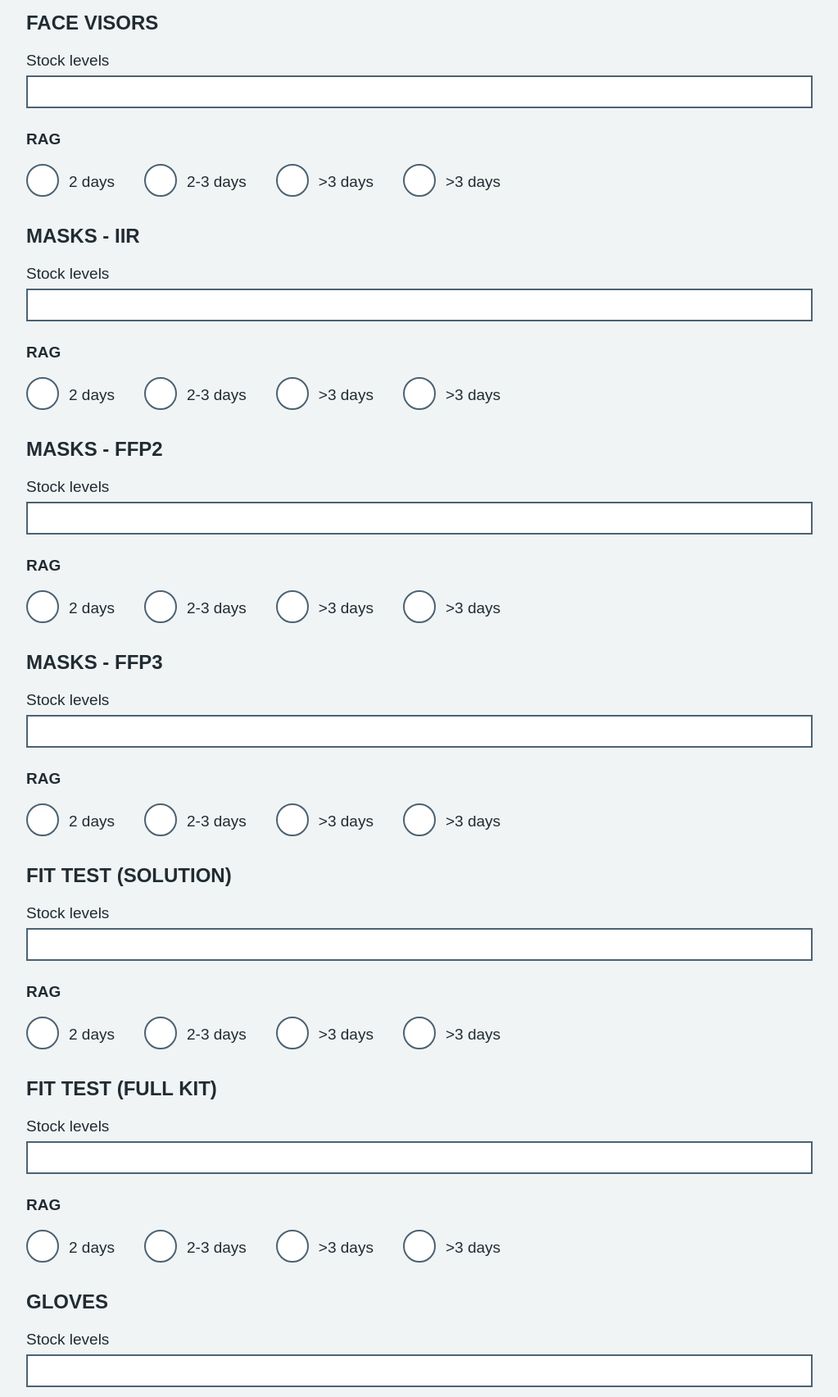
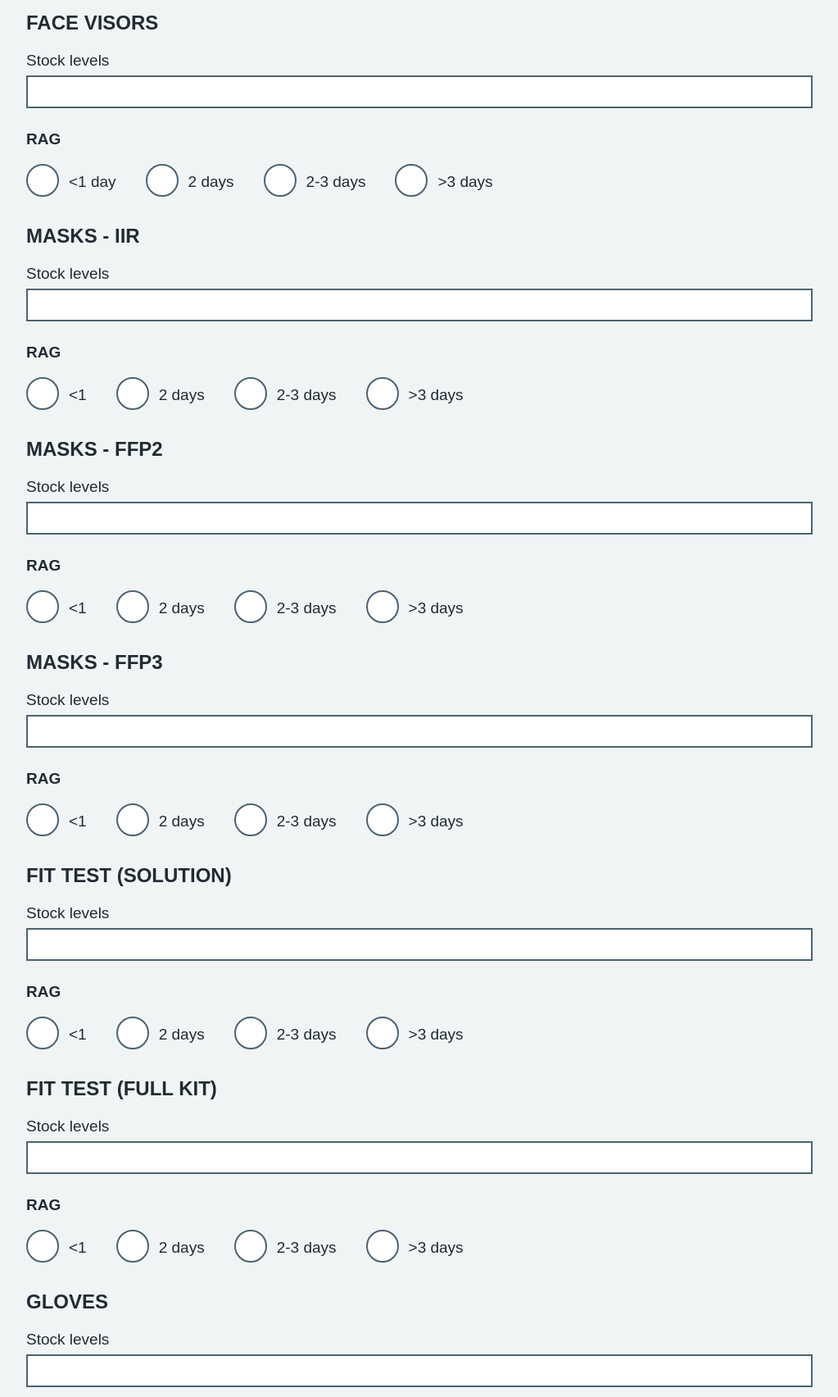
Before and after one commit to foundry4/ppe-inventory, a Flask app: template web/templates/ppe-inventory.html in a window 1280 px wide. Shown: the part 216-1920 px from the top of the page at 82% size, without its empty margins (128-1151 px from the left). Run offline with Flask 2, Linux system fonts and the light colour scheme; the template is opened without the code that fills it, so the values that code supplies are empty; some web fonts are replaced.

Commit message:
Updated ordering of stock level RAG and fixed label for less than one day.

```diff
--- a/web/templates/ppe-inventory.html
+++ b/web/templates/ppe-inventory.html
@@ -105,6 +105,12 @@
 
   <div class="nhsuk-radios nhsuk-radios--inline">
     <div class="nhsuk-radios__item">
+      <input class="nhsuk-radios__input" id="face-visors-1" type="radio" name="face-visors-rag" value="one-or-less">
+      <label class="nhsuk-label nhsuk-radios__label" for="face-visors-1">
+        &lt;1 day
+      </label>
+    </div>
+    <div class="nhsuk-radios__item">
       <input class="nhsuk-radios__input" id="face-visors-2" type="radio" name="face-visors-rag" value="two">
       <label class="nhsuk-label nhsuk-radios__label" for="face-visors-2">
         2 days
@@ -119,13 +125,7 @@
     <div class="nhsuk-radios__item">
       <input class="nhsuk-radios__input" id="face-visors-3" type="radio" name="face-visors-rag" value="three-plus">
       <label class="nhsuk-label nhsuk-radios__label" for="face-visors-3">
-        >3 days
-      </label>
-    </div>
-    <div class="nhsuk-radios__item">
-      <input class="nhsuk-radios__input" id="face-visors-1" type="radio" name="face-visors-rag" value="one-or-less">
-      <label class="nhsuk-label nhsuk-radios__label" for="face-visors-1">
-        >3 days
+        &gt;3 days
       </label>
     </div>
   </div>
@@ -163,6 +163,12 @@
 
   <div class="nhsuk-radios nhsuk-radios--inline">
     <div class="nhsuk-radios__item">
+      <input class="nhsuk-radios__input" id="masks-iir-1" type="radio" name="masks-iir-rag" value="one-or-less">
+      <label class="nhsuk-label nhsuk-radios__label" for="masks-iir-1">
+        &lt;1
+      </label>
+    </div>
+    <div class="nhsuk-radios__item">
       <input class="nhsuk-radios__input" id="masks-iir-2" type="radio" name="masks-iir-rag" value="two">
       <label class="nhsuk-label nhsuk-radios__label" for="masks-iir-2">
         2 days
@@ -177,13 +183,7 @@
     <div class="nhsuk-radios__item">
       <input class="nhsuk-radios__input" id="masks-iir-3" type="radio" name="masks-iir-rag" value="three-plus">
       <label class="nhsuk-label nhsuk-radios__label" for="masks-iir-3">
-        >3 days
-      </label>
-    </div>
-    <div class="nhsuk-radios__item">
-      <input class="nhsuk-radios__input" id="masks-iir-1" type="radio" name="masks-iir-rag" value="one-or-less">
-      <label class="nhsuk-label nhsuk-radios__label" for="masks-iir-1">
-        >3 days
+        &gt;3 days
       </label>
     </div>
   </div>
@@ -222,6 +222,12 @@
 
   <div class="nhsuk-radios nhsuk-radios--inline">
     <div class="nhsuk-radios__item">
+      <input class="nhsuk-radios__input" id="masks-ffp2-1" type="radio" name="masks-ffp2-rag" value="one-or-less">
+      <label class="nhsuk-label nhsuk-radios__label" for="masks-ffp2-1">
+        &lt;1
+      </label>
+    </div>
+    <div class="nhsuk-radios__item">
       <input class="nhsuk-radios__input" id="masks-ffp2-2" type="radio" name="masks-ffp2-rag" value="two">
       <label class="nhsuk-label nhsuk-radios__label" for="masks-ffp2-2">
         2 days
@@ -236,13 +242,7 @@
     <div class="nhsuk-radios__item">
       <input class="nhsuk-radios__input" id="masks-ffp2-3" type="radio" name="masks-ffp2-rag" value="three-plus">
       <label class="nhsuk-label nhsuk-radios__label" for="masks-ffp2-3">
-        >3 days
-      </label>
-    </div>
-    <div class="nhsuk-radios__item">
-      <input class="nhsuk-radios__input" id="masks-ffp2-1" type="radio" name="masks-ffp2-rag" value="one-or-less">
-      <label class="nhsuk-label nhsuk-radios__label" for="masks-ffp2-1">
-        >3 days
+        &gt;3 days
       </label>
     </div>
   </div>
@@ -280,6 +280,12 @@
 
   <div class="nhsuk-radios nhsuk-radios--inline">
     <div class="nhsuk-radios__item">
+      <input class="nhsuk-radios__input" id="masks-ffp3-1" type="radio" name="masks-ffp3-rag" value="one-or-less">
+      <label class="nhsuk-label nhsuk-radios__label" for="masks-ffp3-1">
+        &lt;1
+      </label>
+    </div>
+    <div class="nhsuk-radios__item">
       <input class="nhsuk-radios__input" id="masks-ffp3-2" type="radio" name="masks-ffp3-rag" value="two">
       <label class="nhsuk-label nhsuk-radios__label" for="masks-ffp3-2">
         2 days
@@ -294,13 +300,7 @@
     <div class="nhsuk-radios__item">
       <input class="nhsuk-radios__input" id="masks-ffp3-3" type="radio" name="masks-ffp3-rag" value="three-plus">
       <label class="nhsuk-label nhsuk-radios__label" for="masks-ffp3-3">
-        >3 days
-      </label>
-    </div>
-    <div class="nhsuk-radios__item">
-      <input class="nhsuk-radios__input" id="masks-ffp3-1" type="radio" name="masks-ffp3-rag" value="one-or-less">
-      <label class="nhsuk-label nhsuk-radios__label" for="masks-ffp3-1">
-        >3 days
+        &gt;3 days
       </label>
     </div>
   </div>
@@ -339,6 +339,12 @@
 
   <div class="nhsuk-radios nhsuk-radios--inline">
     <div class="nhsuk-radios__item">
+      <input class="nhsuk-radios__input" id="fit-test-solution-1" type="radio" name="fit-test-solution-rag" value="one-or-less">
+      <label class="nhsuk-label nhsuk-radios__label" for="fit-test-solution-1">
+        &lt;1
+      </label>
+    </div>
+    <div class="nhsuk-radios__item">
       <input class="nhsuk-radios__input" id="fit-test-solution-2" type="radio" name="fit-test-solution-rag" value="two">
       <label class="nhsuk-label nhsuk-radios__label" for="fit-test-solution-2">
         2 days
@@ -353,13 +359,7 @@
     <div class="nhsuk-radios__item">
       <input class="nhsuk-radios__input" id="fit-test-solution-3" type="radio" name="fit-test-solution-rag" value="three-plus">
       <label class="nhsuk-label nhsuk-radios__label" for="fit-test-solution-3">
-        >3 days
-      </label>
-    </div>
-    <div class="nhsuk-radios__item">
-      <input class="nhsuk-radios__input" id="fit-test-solution-1" type="radio" name="fit-test-solution-rag" value="one-or-less">
-      <label class="nhsuk-label nhsuk-radios__label" for="fit-test-solution-1">
-        >3 days
+        &gt;3 days
       </label>
     </div>
   </div>
@@ -398,6 +398,12 @@
 
   <div class="nhsuk-radios nhsuk-radios--inline">
     <div class="nhsuk-radios__item">
+      <input class="nhsuk-radios__input" id="fit-test-fullkit-1" type="radio" name="fit-test-fullkit-rag" value="one-or-less">
+      <label class="nhsuk-label nhsuk-radios__label" for="fit-test-fullkit-1">
+        &lt;1
+      </label>
+    </div>
+    <div class="nhsuk-radios__item">
       <input class="nhsuk-radios__input" id="fit-test-fullkit-2" type="radio" name="fit-test-fullkit-rag" value="two">
       <label class="nhsuk-label nhsuk-radios__label" for="fit-test-fullkit-2">
         2 days
@@ -412,13 +418,7 @@
     <div class="nhsuk-radios__item">
       <input class="nhsuk-radios__input" id="fit-test-fullkit-3" type="radio" name="fit-test-fullkit-rag" value="three-plus">
       <label class="nhsuk-label nhsuk-radios__label" for="fit-test-fullkit-3">
-        >3 days
-      </label>
-    </div>
-    <div class="nhsuk-radios__item">
-      <input class="nhsuk-radios__input" id="fit-test-fullkit-1" type="radio" name="fit-test-fullkit-rag" value="one-or-less">
-      <label class="nhsuk-label nhsuk-radios__label" for="fit-test-fullkit-1">
-        >3 days
+        &gt;3 days
       </label>
     </div>
   </div>
@@ -458,6 +458,12 @@
 
   <div class="nhsuk-radios nhsuk-radios--inline">
     <div class="nhsuk-radios__item">
+      <input class="nhsuk-radios__input" id="gloves-1" type="radio" name="gloves-rag" value="one-or-less">
+      <label class="nhsuk-label nhsuk-radios__label" for="gloves-1">
+        &lt;1
+      </label>
+    </div>
+    <div class="nhsuk-radios__item">
       <input class="nhsuk-radios__input" id="gloves-2" type="radio" name="gloves-rag" value="two">
       <label class="nhsuk-label nhsuk-radios__label" for="gloves-2">
         2 days
@@ -472,13 +478,7 @@
     <div class="nhsuk-radios__item">
       <input class="nhsuk-radios__input" id="gloves-3" type="radio" name="gloves-rag" value="three-plus">
       <label class="nhsuk-label nhsuk-radios__label" for="gloves-3">
-        >3 days
-      </label>
-    </div>
-    <div class="nhsuk-radios__item">
-      <input class="nhsuk-radios__input" id="gloves-1" type="radio" name="gloves-rag" value="one-or-less">
-      <label class="nhsuk-label nhsuk-radios__label" for="gloves-1">
-        >3 days
+        &gt;3 days
       </label>
     </div>
   </div>
@@ -517,6 +517,12 @@
 
   <div class="nhsuk-radios nhsuk-radios--inline">
     <div class="nhsuk-radios__item">
+      <input class="nhsuk-radios__input" id="gowns-1" type="radio" name="gowns-rag" value="one-or-less">
+      <label class="nhsuk-label nhsuk-radios__label" for="gowns-1">
+        &lt;1
+      </label>
+    </div>
+    <div class="nhsuk-radios__item">
       <input class="nhsuk-radios__input" id="gowns-2" type="radio" name="gowns-rag" value="two">
       <label class="nhsuk-label nhsuk-radios__label" for="gowns-2">
         2 days
@@ -531,13 +537,7 @@
     <div class="nhsuk-radios__item">
       <input class="nhsuk-radios__input" id="gowns-3" type="radio" name="gowns-rag" value="three-plus">
       <label class="nhsuk-label nhsuk-radios__label" for="gowns-3">
-        >3 days
-      </label>
-    </div>
-    <div class="nhsuk-radios__item">
-      <input class="nhsuk-radios__input" id="gowns-1" type="radio" name="gowns-rag" value="one-or-less">
-      <label class="nhsuk-label nhsuk-radios__label" for="gowns-1">
-        >3 days
+        &gt;3 days
       </label>
     </div>
   </div>
@@ -575,6 +575,12 @@
 
   <div class="nhsuk-radios nhsuk-radios--inline">
     <div class="nhsuk-radios__item">
+      <input class="nhsuk-radios__input" id="hand-hygiene-1" type="radio" name="hand-hygiene-rag" value="one-or-less">
+      <label class="nhsuk-label nhsuk-radios__label" for="hand-hygiene-1">
+        &lt;1
+      </label>
+    </div>
+    <div class="nhsuk-radios__item">
       <input class="nhsuk-radios__input" id="hand-hygiene-2" type="radio" name="hand-hygiene-rag" value="two">
       <label class="nhsuk-label nhsuk-radios__label" for="hand-hygiene-2">
         2 days
@@ -589,13 +595,7 @@
     <div class="nhsuk-radios__item">
       <input class="nhsuk-radios__input" id="hand-hygiene-3" type="radio" name="hand-hygiene-rag" value="three-plus">
       <label class="nhsuk-label nhsuk-radios__label" for="hand-hygiene-3">
-        >3 days
-      </label>
-    </div>
-    <div class="nhsuk-radios__item">
-      <input class="nhsuk-radios__input" id="hand-hygiene-1" type="radio" name="hand-hygiene-rag" value="one-or-less">
-      <label class="nhsuk-label nhsuk-radios__label" for="hand-hygiene-1">
-        >3 days
+        &gt;3 days
       </label>
     </div>
   </div>
@@ -632,6 +632,12 @@
 
   <div class="nhsuk-radios nhsuk-radios--inline">
     <div class="nhsuk-radios__item">
+      <input class="nhsuk-radios__input" id="apron-1" type="radio" name="apron-rag" value="one-or-less">
+      <label class="nhsuk-label nhsuk-radios__label" for="apron-1">
+        &lt;1
+      </label>
+    </div>
+    <div class="nhsuk-radios__item">
       <input class="nhsuk-radios__input" id="apron-2" type="radio" name="apron-rag" value="two">
       <label class="nhsuk-label nhsuk-radios__label" for="apron-2">
         2 days
@@ -646,13 +652,7 @@
     <div class="nhsuk-radios__item">
       <input class="nhsuk-radios__input" id="apron-3" type="radio" name="apron-rag" value="three-plus">
       <label class="nhsuk-label nhsuk-radios__label" for="apron-3">
-        >3 days
-      </label>
-    </div>
-    <div class="nhsuk-radios__item">
-      <input class="nhsuk-radios__input" id="apron-1" type="radio" name="apron-rag" value="one-or-less">
-      <label class="nhsuk-label nhsuk-radios__label" for="apron-1">
-        >3 days
+        &gt;3 days
       </label>
     </div>
   </div>
@@ -689,6 +689,12 @@
 
   <div class="nhsuk-radios nhsuk-radios--inline">
     <div class="nhsuk-radios__item">
+      <input class="nhsuk-radios__input" id="goggles-1" type="radio" name="goggles-rag" value="one-or-less">
+      <label class="nhsuk-label nhsuk-radios__label" for="goggles-1">
+        &lt;1
+      </label>
+    </div>
+    <div class="nhsuk-radios__item">
       <input class="nhsuk-radios__input" id="goggles-2" type="radio" name="goggles-rag" value="two">
       <label class="nhsuk-label nhsuk-radios__label" for="goggles-2">
         2 days
@@ -703,13 +709,7 @@
     <div class="nhsuk-radios__item">
       <input class="nhsuk-radios__input" id="goggles-3" type="radio" name="goggles-rag" value="three-plus">
       <label class="nhsuk-label nhsuk-radios__label" for="goggles-3">
-        >3 days
-      </label>
-    </div>
-    <div class="nhsuk-radios__item">
-      <input class="nhsuk-radios__input" id="goggles-1" type="radio" name="goggles-rag" value="one-or-less">
-      <label class="nhsuk-label nhsuk-radios__label" for="goggles-1">
-        >3 days
+        &gt;3 days
       </label>
     </div>
   </div>
```
